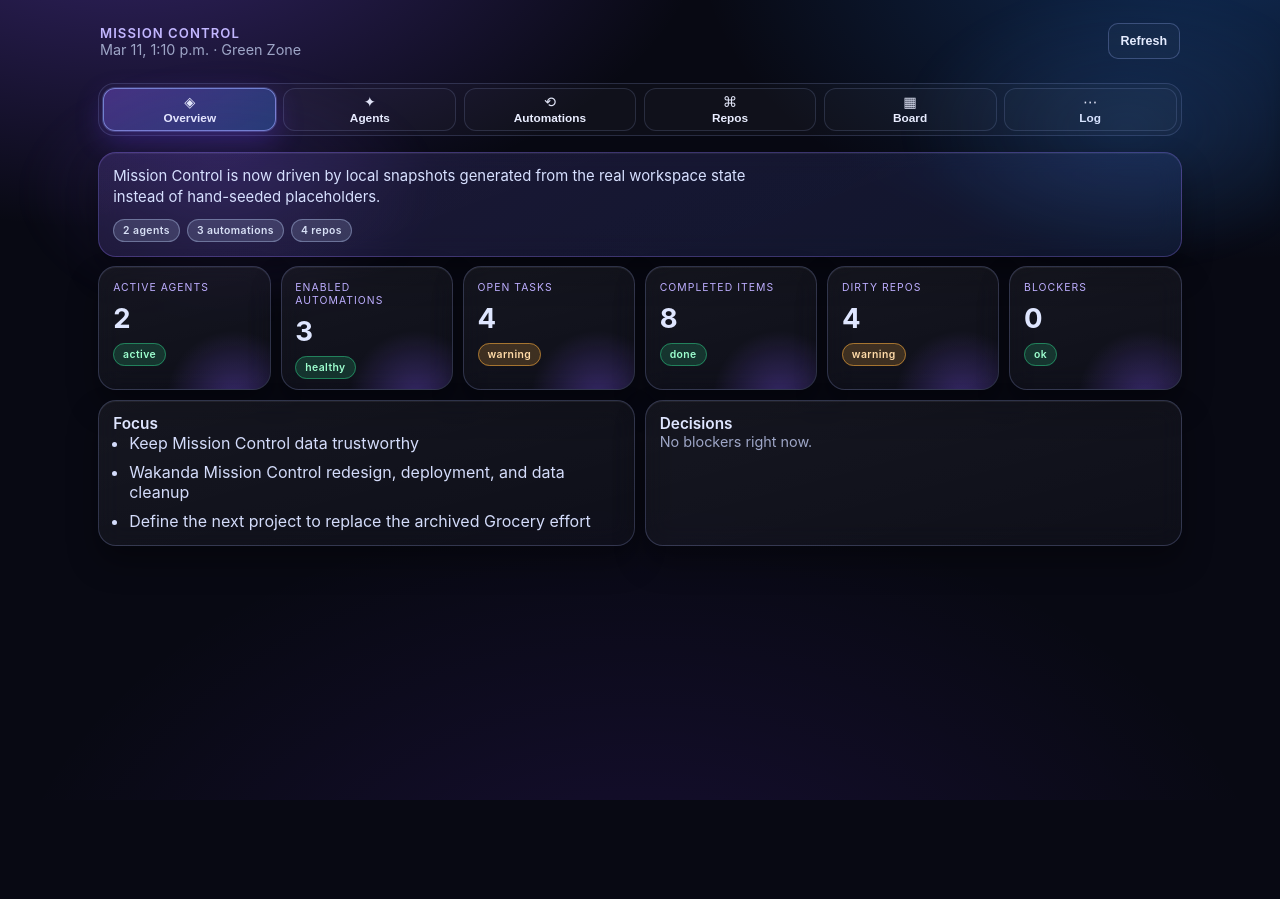
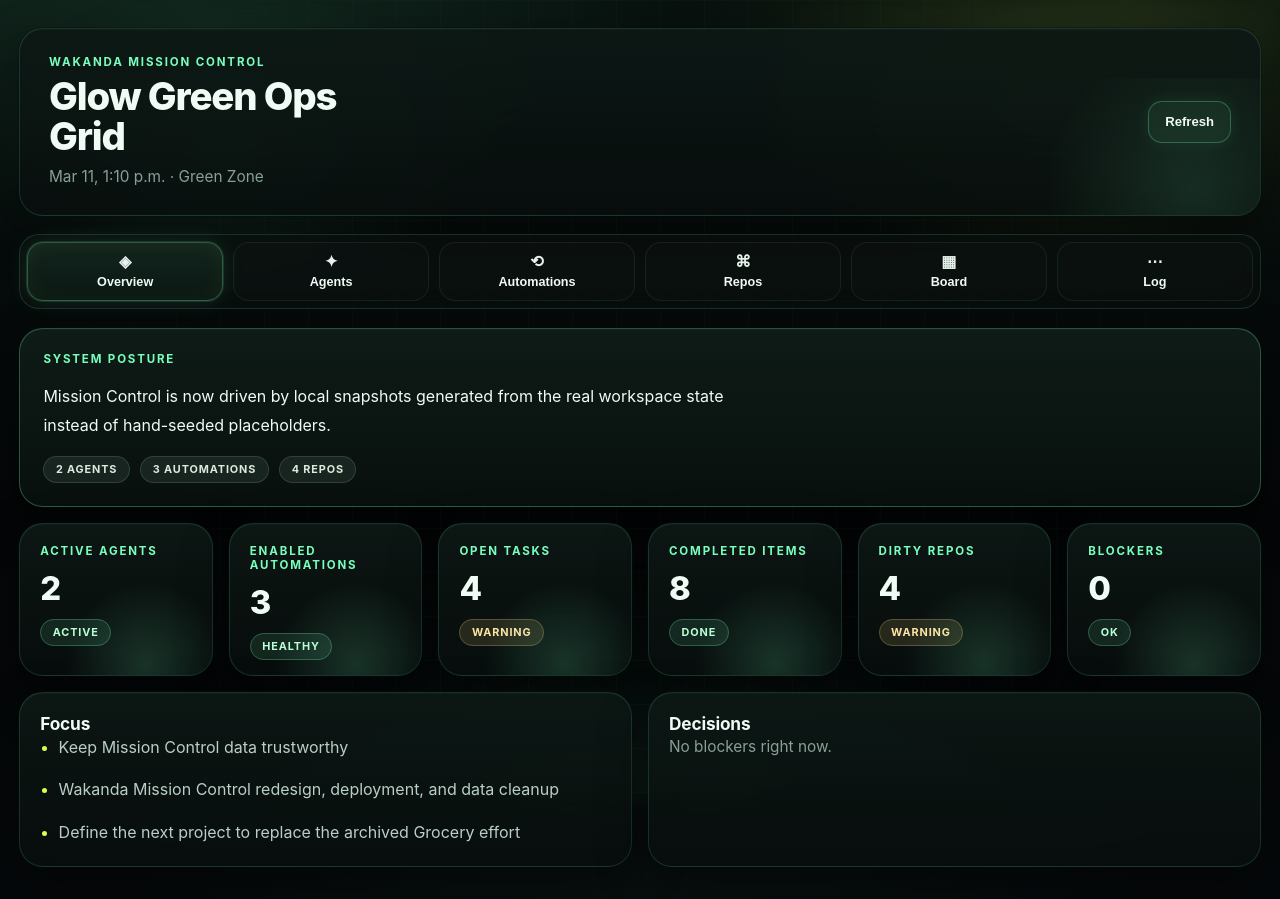
Before and after one commit to griotwakanda/griot-mission-control, a Vue app: page / in a window 1280 px wide. Before the commit the page ends 800 px from the top, so only its background shows below. Built offline with nearby package versions, Linux system fonts and the light colour scheme.

Commit message:
Revamp Mission Control with glow green theme

```diff
--- a/src/App.vue
+++ b/src/App.vue
@@ -120,10 +120,11 @@ onMounted(loadData)
   <main class="app-shell">
     <div class="ambient-layer" aria-hidden="true"></div>
 
-    <header class="topbar">
-      <div>
-        <p class="title-mark">Mission Control</p>
-        <p class="muted">{{ formatRelativeTimestamp(overview.generatedAt) }} · {{ overview.missionStatus }}</p>
+    <header class="topbar shell-card">
+      <div class="topbar-copy">
+        <p class="title-mark">Wakanda Mission Control</p>
+        <h1 class="hero-title">Glow Green Ops Grid</h1>
+        <p class="muted topbar-meta">{{ formatRelativeTimestamp(overview.generatedAt) }} · {{ overview.missionStatus }}</p>
       </div>
       <button class="ghost" @click="loadData">Refresh</button>
     </header>
@@ -145,6 +146,7 @@ onMounted(loadData)
 
     <section v-if="!loading && activeTab === 'Overview'" class="module-stack">
       <article class="summary-band shell-card">
+        <p class="eyebrow">System posture</p>
         <p class="hero-copy">{{ overview.summary }}</p>
         <div class="hero-meta">
           <span class="badge neutral">{{ agents.length }} agents</span>
--- a/src/style.css
+++ b/src/style.css
@@ -1,14 +1,23 @@
 :root {
   color-scheme: dark;
   font-family: Inter, -apple-system, BlinkMacSystemFont, 'Segoe UI', sans-serif;
-  --obsidian: #080913;
-  --midnight: #0f1222;
-  --ink: #dfe6ff;
-  --muted: #9ea6c7;
-  --violet: #8a5dff;
-  --sapphire: #2f8bff;
-  --glass: rgba(255, 255, 255, 0.05);
-  --border: rgba(168, 183, 255, 0.22);
+  --bg-0: #05080a;
+  --bg-1: #0a1110;
+  --bg-2: #0f1715;
+  --panel: rgba(10, 19, 17, 0.74);
+  --panel-strong: rgba(12, 23, 20, 0.9);
+  --text: #effbf4;
+  --text-soft: #b9cfc5;
+  --muted: #88a095;
+  --line: rgba(118, 255, 189, 0.14);
+  --line-strong: rgba(118, 255, 189, 0.28);
+  --glow: rgba(110, 255, 172, 0.22);
+  --glow-strong: rgba(167, 255, 74, 0.3);
+  --accent: #78ffbd;
+  --accent-2: #d8ff4d;
+  --danger: #ff9fab;
+  --warn: #ffd983;
+  --radius: 24px;
 }
 
 * {
@@ -24,13 +33,26 @@ body,
 
 body {
   background:
-    radial-gradient(900px 500px at 10% -12%, rgba(132, 86, 255, 0.35), transparent 65%),
-    radial-gradient(800px 500px at 95% -8%, rgba(37, 133, 255, 0.28), transparent 65%),
-    radial-gradient(1000px 700px at 50% 120%, rgba(120, 54, 255, 0.14), transparent 65%),
-    var(--obsidian);
-  color: var(--ink);
+    radial-gradient(900px 540px at 12% -10%, rgba(117, 255, 176, 0.12), transparent 64%),
+    radial-gradient(760px 460px at 88% 0%, rgba(216, 255, 77, 0.08), transparent 62%),
+    radial-gradient(840px 600px at 50% 120%, rgba(120, 255, 198, 0.05), transparent 70%),
+    linear-gradient(180deg, #07100e 0%, #040607 55%, #05080a 100%);
+  color: var(--text);
 }
 
+body::before {
+  content: '';
+  position: fixed;
+  inset: 0;
+  pointer-events: none;
+  background-image:
+    linear-gradient(rgba(120, 255, 189, 0.03) 1px, transparent 1px),
+    linear-gradient(90deg, rgba(120, 255, 189, 0.03) 1px, transparent 1px);
+  background-size: 44px 44px;
+  mask-image: radial-gradient(circle at center, black 44%, transparent 88%);
+}
+
+h1,
 h2,
 p,
 ul {
@@ -38,19 +60,38 @@ ul {
 }
 
 ul {
-  padding-left: 1rem;
+  padding-left: 1.15rem;
   display: grid;
-  gap: 0.55rem;
-  color: #d4dcfb;
+  gap: 0.95rem;
+  color: var(--text-soft);
+  line-height: 1.7;
+}
+
+li::marker {
+  color: var(--accent-2);
+}
+
+button {
+  cursor: pointer;
+  border: 0;
+  transition: transform 160ms ease, border-color 180ms ease, background 220ms ease, box-shadow 220ms ease;
+}
+
+button:active {
+  transform: scale(0.985);
+}
+
+button:hover {
+  transform: translateY(-1px);
 }
 
 .app-shell {
   position: relative;
-  max-width: 1120px;
+  max-width: 1280px;
   margin: 0 auto;
-  padding: 1rem 0.9rem 6.3rem;
+  padding: 1rem 0.9rem 7.5rem;
   display: grid;
-  gap: 0.7rem;
+  gap: 1rem;
 }
 
 .ambient-layer {
@@ -58,143 +99,166 @@ ul {
   inset: 0;
   pointer-events: none;
   background:
-    radial-gradient(300px 180px at 18% 24%, rgba(140, 92, 255, 0.14), transparent 70%),
-    radial-gradient(320px 200px at 88% 16%, rgba(74, 150, 255, 0.14), transparent 70%);
+    radial-gradient(360px 220px at 18% 18%, rgba(110, 255, 172, 0.1), transparent 72%),
+    radial-gradient(420px 260px at 82% 10%, rgba(216, 255, 77, 0.08), transparent 74%),
+    radial-gradient(540px 320px at 50% 100%, rgba(110, 255, 172, 0.06), transparent 76%);
   filter: blur(10px);
 }
 
 .shell-card {
-  background: linear-gradient(165deg, rgba(255, 255, 255, 0.06), rgba(255, 255, 255, 0.028));
-  border: 1px solid var(--border);
-  border-radius: 18px;
-  padding: 0.86rem;
+  background:
+    linear-gradient(180deg, rgba(13, 24, 21, 0.92), rgba(8, 14, 13, 0.86));
+  border: 1px solid var(--line);
+  border-radius: var(--radius);
+  padding: 1.25rem;
   box-shadow:
-    0 16px 30px rgba(0, 0, 0, 0.34),
-    inset 0 1px 0 rgba(255, 255, 255, 0.06);
-  backdrop-filter: blur(12px);
+    0 20px 50px rgba(0, 0, 0, 0.4),
+    inset 0 1px 0 rgba(210, 255, 230, 0.03),
+    0 0 0 1px rgba(8, 20, 16, 0.35);
+  backdrop-filter: blur(16px);
 }
 
 .topbar {
   display: flex;
   gap: 1rem;
   justify-content: space-between;
-  align-items: center;
-  padding: 0.2rem 0.1rem 0.55rem;
+  align-items: flex-start;
+  padding: 1.35rem 1.4rem;
+  overflow: hidden;
+  position: relative;
 }
 
-.title-mark {
-  font-size: 0.82rem;
-  letter-spacing: 0.08em;
+.topbar::after {
+  content: '';
+  position: absolute;
+  inset: auto -10% -45% auto;
+  width: 380px;
+  height: 220px;
+  border-radius: 999px;
+  background: radial-gradient(circle, rgba(120, 255, 189, 0.12), transparent 68%);
+}
+
+.topbar-copy {
+  display: grid;
+  gap: 0.45rem;
+}
+
+.title-mark,
+.eyebrow,
+.label {
+  color: var(--accent);
+  font-size: 0.72rem;
+  letter-spacing: 0.16em;
   text-transform: uppercase;
-  color: #c2b6ff;
-  font-weight: 620;
+  font-weight: 700;
+}
+
+.hero-title {
+  font-size: clamp(1.5rem, 4vw, 2.4rem);
+  line-height: 1.05;
+  letter-spacing: -0.03em;
+  font-weight: 760;
+  max-width: 12ch;
+}
+
+.topbar-meta,
+.muted {
+  color: var(--muted);
+  font-size: 0.96rem;
+  line-height: 1.65;
 }
 
 h2 {
-  font-size: 0.96rem;
-  font-weight: 590;
-}
-
-.muted {
-  color: var(--muted);
-  font-size: 0.9rem;
+  font-size: 1.08rem;
+  font-weight: 650;
+  letter-spacing: -0.01em;
 }
 
 .tabs {
   display: none;
-  gap: 0.45rem;
+  gap: 0.65rem;
   grid-template-columns: repeat(3, minmax(0, 1fr));
-  padding: 0.25rem;
-  border: 1px solid rgba(168, 183, 255, 0.18);
-  border-radius: 16px;
-  background: rgba(255, 255, 255, 0.025);
+  padding: 0.45rem;
+  border: 1px solid var(--line);
+  border-radius: 20px;
+  background: rgba(10, 17, 15, 0.7);
+  backdrop-filter: blur(12px);
 }
 
 .tab-pill,
 .dock-item {
-  border: 1px solid rgba(175, 190, 255, 0.16);
-  background: rgba(255, 255, 255, 0.015);
-  color: #e9edff;
-  border-radius: 12px;
-  min-height: 42px;
-  padding: 0.35rem 0.55rem;
+  border: 1px solid rgba(120, 255, 189, 0.08);
+  background: rgba(255, 255, 255, 0.012);
+  color: var(--text);
+  border-radius: 16px;
+  min-height: 54px;
+  padding: 0.7rem 0.8rem;
   display: flex;
   flex-direction: column;
-  gap: 0.1rem;
+  gap: 0.3rem;
   align-items: center;
   justify-content: center;
-  font-weight: 560;
-  font-size: 0.74rem;
+  font-weight: 620;
+  font-size: 0.79rem;
 }
 
 .tab-pill.active,
 .dock-item.active {
-  border-color: rgba(153, 169, 255, 0.65);
-  background: linear-gradient(145deg, rgba(138, 93, 255, 0.37), rgba(51, 137, 255, 0.31));
-  box-shadow: 0 0 0 1px rgba(145, 163, 255, 0.25), 0 10px 28px rgba(96, 56, 224, 0.32);
+  border-color: var(--line-strong);
+  background: linear-gradient(180deg, rgba(19, 37, 30, 0.98), rgba(12, 26, 21, 0.9));
+  box-shadow:
+    0 0 0 1px rgba(120, 255, 189, 0.12),
+    0 0 22px rgba(120, 255, 189, 0.12),
+    inset 0 0 22px rgba(216, 255, 77, 0.05);
 }
 
 .tab-icon {
-  font-size: 0.9rem;
+  font-size: 1rem;
   line-height: 1;
   opacity: 0.96;
 }
 
-button {
-  cursor: pointer;
-  border: 0;
-  transition: transform 140ms ease, border-color 140ms ease, background 200ms ease;
-}
-
-button:active {
-  transform: translateY(1px) scale(0.995);
-}
-
 button.ghost {
-  border-radius: 10px;
-  border: 1px solid rgba(166, 182, 255, 0.28);
-  background: rgba(255, 255, 255, 0.025);
-  color: #edf1ff;
-  min-height: 36px;
-  padding: 0 0.75rem;
-  font-weight: 560;
-  font-size: 0.78rem;
+  position: relative;
+  z-index: 1;
+  border-radius: 14px;
+  border: 1px solid var(--line-strong);
+  background: rgba(120, 255, 189, 0.06);
+  color: var(--text);
+  min-height: 42px;
+  padding: 0 1rem;
+  font-weight: 650;
+  font-size: 0.82rem;
+  box-shadow: 0 0 18px rgba(120, 255, 189, 0.08);
 }
 
 .summary-band {
   display: grid;
-  gap: 0.7rem;
+  gap: 1rem;
+  padding: 1.45rem;
   background:
-    linear-gradient(145deg, rgba(125, 78, 255, 0.13), rgba(39, 112, 255, 0.09)),
-    linear-gradient(160deg, rgba(255, 255, 255, 0.035), rgba(255, 255, 255, 0.02));
-  border-color: rgba(151, 124, 255, 0.3);
+    linear-gradient(180deg, rgba(15, 28, 23, 0.96), rgba(9, 18, 15, 0.88));
+  border-color: var(--line-strong);
 }
 
 .hero-copy {
-  max-width: 68ch;
-  color: #d7e0ff;
-  line-height: 1.4;
-  font-size: 0.93rem;
-}
-
-.label {
-  color: #bdaeff;
-  font-size: 0.65rem;
-  letter-spacing: 0.1em;
-  text-transform: uppercase;
+  max-width: 72ch;
+  color: var(--text);
+  line-height: 1.8;
+  font-size: 1rem;
 }
 
 .hero-meta {
   display: flex;
   flex-wrap: wrap;
-  gap: 0.45rem;
+  gap: 0.65rem;
 }
 
 .kpi-grid,
 .board-grid,
 .section-grid {
   display: grid;
-  gap: 0.62rem;
+  gap: 1rem;
 }
 
 .kpi-grid {
@@ -204,93 +268,102 @@ button.ghost {
 .kpi-card {
   position: relative;
   overflow: hidden;
+  min-height: 150px;
 }
 
 .kpi-card::before {
   content: '';
   position: absolute;
-  inset: auto -20% -65% auto;
-  width: 140px;
-  height: 140px;
+  inset: auto -10% -50% auto;
+  width: 170px;
+  height: 170px;
   border-radius: 999px;
-  background: radial-gradient(circle, rgba(132, 90, 255, 0.34), transparent 68%);
+  background: radial-gradient(circle, rgba(120, 255, 189, 0.16), transparent 68%);
 }
 
 .kpi-card .value {
-  margin: 0.42rem 0 0.45rem;
-  font-size: clamp(1.2rem, 5.5vw, 1.72rem);
-  font-weight: 680;
-  letter-spacing: 0.01em;
+  margin: 0.65rem 0 0.8rem;
+  font-size: clamp(1.45rem, 5vw, 2.05rem);
+  font-weight: 760;
+  letter-spacing: -0.03em;
 }
 
 .module-stack {
   display: grid;
-  gap: 0.62rem;
+  gap: 1rem;
 }
 
 .row-between {
   display: flex;
-  align-items: center;
+  align-items: flex-start;
   justify-content: space-between;
-  gap: 0.6rem;
+  gap: 0.8rem;
 }
 
 .badge {
   border-radius: 999px;
-  padding: 0.24rem 0.56rem;
+  padding: 0.34rem 0.72rem;
   border: 1px solid transparent;
-  font-size: 0.65rem;
-  letter-spacing: 0.04em;
-  font-weight: 620;
+  font-size: 0.68rem;
+  letter-spacing: 0.08em;
+  text-transform: uppercase;
+  font-weight: 700;
 }
 
 .badge.ok {
-  background: rgba(45, 202, 132, 0.19);
-  color: #9dffcf;
-  border-color: rgba(45, 202, 132, 0.52);
+  background: rgba(120, 255, 189, 0.1);
+  color: #b9ffd7;
+  border-color: rgba(120, 255, 189, 0.26);
 }
 
 .badge.warn {
-  background: rgba(255, 176, 62, 0.19);
-  color: #ffdba8;
-  border-color: rgba(255, 176, 62, 0.54);
+  background: rgba(255, 217, 131, 0.12);
+  color: #ffe4a6;
+  border-color: rgba(255, 217, 131, 0.24);
 }
 
 .badge.bad {
-  background: rgba(237, 87, 102, 0.2);
-  color: #ffc0c9;
-  border-color: rgba(237, 87, 102, 0.5);
+  background: rgba(255, 159, 171, 0.12);
+  color: #ffc5cc;
+  border-color: rgba(255, 159, 171, 0.26);
 }
 
 .badge.neutral {
-  background: rgba(163, 178, 218, 0.2);
-  color: #d8e0f6;
-  border-color: rgba(163, 178, 218, 0.48);
+  background: rgba(160, 192, 176, 0.1);
+  color: #dceade;
+  border-color: rgba(160, 192, 176, 0.18);
 }
 
 .list-card,
 .board-column,
 .log-row {
   display: grid;
-  gap: 0.42rem;
+  gap: 0.75rem;
+  padding: 1.3rem;
+}
+
+.board-column ul,
+.list-card p,
+.log-row p {
+  line-height: 1.75;
 }
 
 .nested-card {
-  border-radius: 16px;
-  background: linear-gradient(165deg, rgba(255, 255, 255, 0.045), rgba(255, 255, 255, 0.018));
-  border-color: rgba(175, 192, 255, 0.16);
+  border-radius: 20px;
+  background: linear-gradient(180deg, rgba(14, 23, 20, 0.95), rgba(8, 13, 12, 0.82));
+  border-color: rgba(120, 255, 189, 0.1);
 }
 
 .nested-stack {
-  gap: 0.8rem;
+  gap: 1rem;
 }
 
 .section-heading {
-  margin-bottom: 0.85rem;
+  margin-bottom: 1rem;
 }
 
 .list-card a {
-  color: #b6c7ff;
+  color: #b8ffda;
   text-decoration: none;
 }
 
@@ -300,13 +373,14 @@ button.ghost {
 
 .mono {
   font-family: 'JetBrains Mono', ui-monospace, SFMono-Regular, Menlo, Monaco, Consolas, monospace;
-  font-size: 0.8rem;
-  color: #a8b4dc;
+  font-size: 0.84rem;
+  color: var(--text-soft);
+  line-height: 1.75;
 }
 
 .error {
-  color: #ffb5c0;
-  border-color: rgba(247, 107, 137, 0.44);
+  color: #ffc0ca;
+  border-color: rgba(255, 159, 171, 0.28);
 }
 
 .mobile-dock {
@@ -317,18 +391,23 @@ button.ghost {
   z-index: 40;
   display: grid;
   grid-template-columns: repeat(6, minmax(0, 1fr));
-  gap: 0.38rem;
-  padding: 0.5rem;
-  border-radius: 22px;
-  border-color: rgba(168, 136, 255, 0.45);
-  background: linear-gradient(160deg, rgba(11, 15, 31, 0.9), rgba(19, 24, 44, 0.84));
-  box-shadow: 0 14px 35px rgba(0, 0, 0, 0.52), 0 0 24px rgba(117, 74, 255, 0.2);
+  gap: 0.45rem;
+  padding: 0.65rem;
+  border-radius: 24px;
+  border-color: rgba(120, 255, 189, 0.18);
+  background: linear-gradient(180deg, rgba(8, 14, 13, 0.96), rgba(11, 20, 17, 0.92));
+  box-shadow: 0 18px 40px rgba(0, 0, 0, 0.56), 0 0 24px rgba(120, 255, 189, 0.08);
 }
 
 @media (min-width: 760px) {
   .app-shell {
-    padding: 1.25rem 1.15rem 1.7rem;
-    gap: 0.95rem;
+    padding: 1.4rem 1.2rem 2rem;
+    gap: 1.15rem;
+  }
+
+  .topbar {
+    padding: 1.6rem 1.8rem;
+    align-items: center;
   }
 
   .tabs {
@@ -354,6 +433,10 @@ button.ghost {
 }
 
 @media (min-width: 1080px) {
+  .app-shell {
+    padding-top: 1.75rem;
+  }
+
   .kpi-grid {
     grid-template-columns: repeat(6, minmax(0, 1fr));
   }
```
